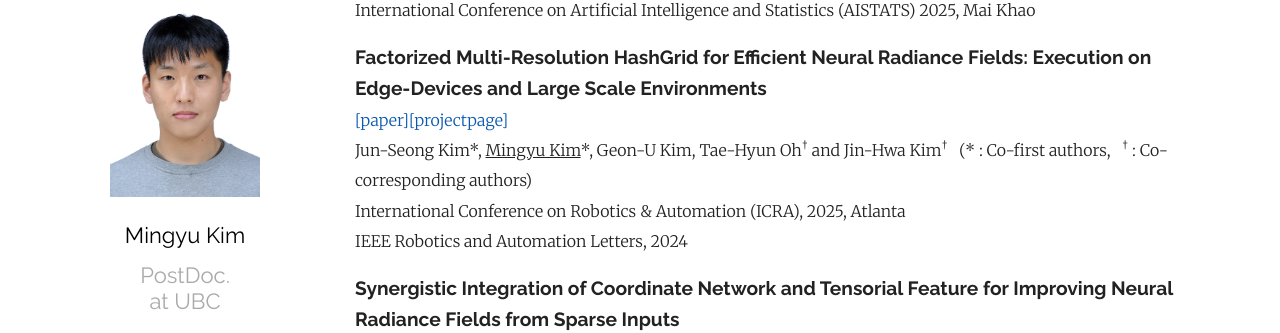
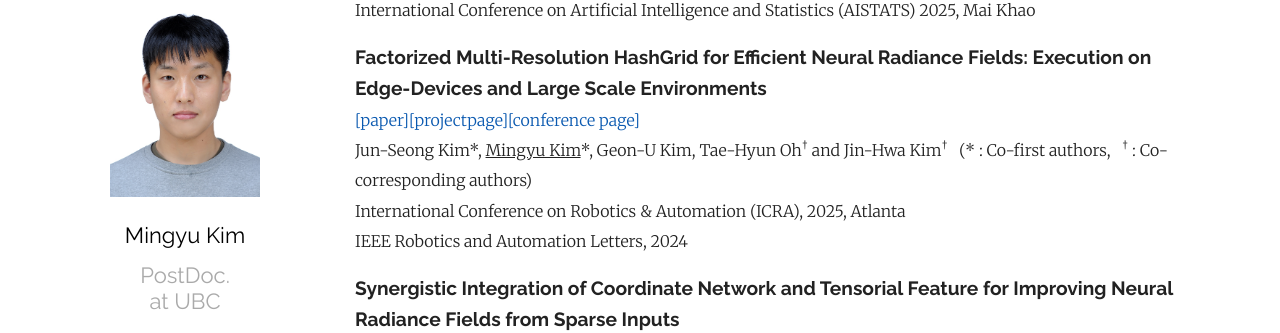
Before and after one commit to MingyuKim87/MingyuKim87.github.io, a Jekyll site: the page built from index.md, in a window 1280 px wide and 900 px high, scrolled down 1158 px. Shown: the part 150-483 px from the top of the window. Built offline with Jekyll 4.4.1, drawn with Linux system fonts in a browser that asks for light colours; some web fonts are replaced.

Commit message:
Update index.md

```diff
--- a/index.md
+++ b/index.md
@@ -51,7 +51,7 @@ Email : mgyu.kim [at] ubc.ca
 International Conference on Artificial Intelligence and Statistics (AISTATS) 2025, Mai Khao
 
 **<span style="font-family:Raleway; font-size:1.2em;">Factorized Multi-Resolution HashGrid for Efficient Neural Radiance Fields: Execution on Edge-Devices and Large Scale Environments</span>**
-[[paper]][facthash_paper][[projectpage]][facthash_project]
+[[paper]][facthash_paper][[projectpage]][facthash_project][[conference page]][facthash_conference]
 Jun-Seong Kim\*, <U>Mingyu Kim</U>\*, Geon-U Kim, Tae-Hyun Oh<sup>†</sup> and Jin-Hwa Kim<sup>†</sup> &nbsp; (\* : Co-first authors, &nbsp; <sup>†</sup> : Co-corresponding authors)
 International Conference on Robotics & Automation (ICRA), 2025, Atlanta
 IEEE Robotics and Automation Letters, 2024
@@ -191,6 +191,7 @@ Journal of the Society of Korea Industrial and Systems Engineering (*Domestic*),
 [synergynerf_project]: https://mingyukim87.github.io/SynergyNeRF
 [facthash_paper]: https://ieeexplore.ieee.org/document/10679894
 [facthash_project]: https://facthash.github.io
+[facthash_conference]: https://ras.papercept.net/conferences/conferences/ICRA25/program/ICRA25_ContentListWeb_1.html
 [ML4CO]: https://www.ecole.ai/2021/ml4co-competition/
 [polarGan]: https://www.sciencedirect.com/science/article/abs/pii/S0952197623011041?via%3Dihub
 [npwsa]: https://openreview.net/pdf?id=JPkQwEdYn8
```
